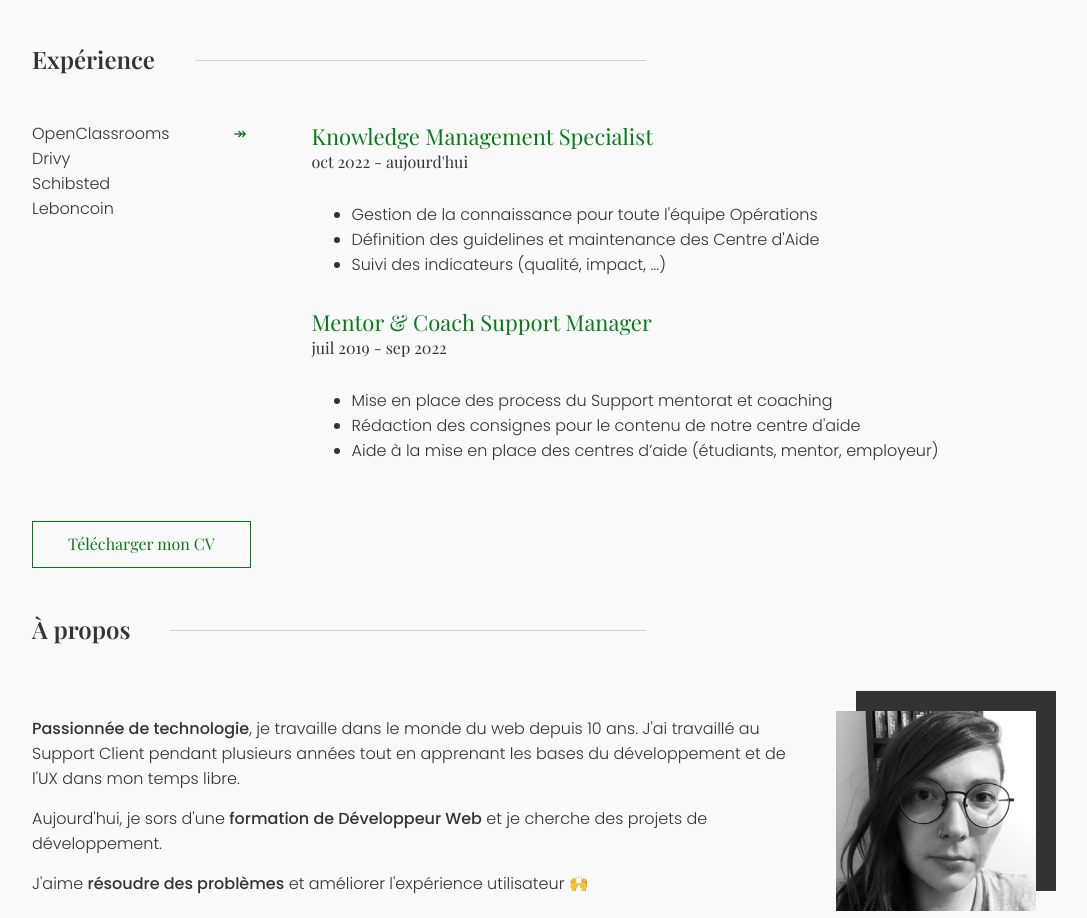
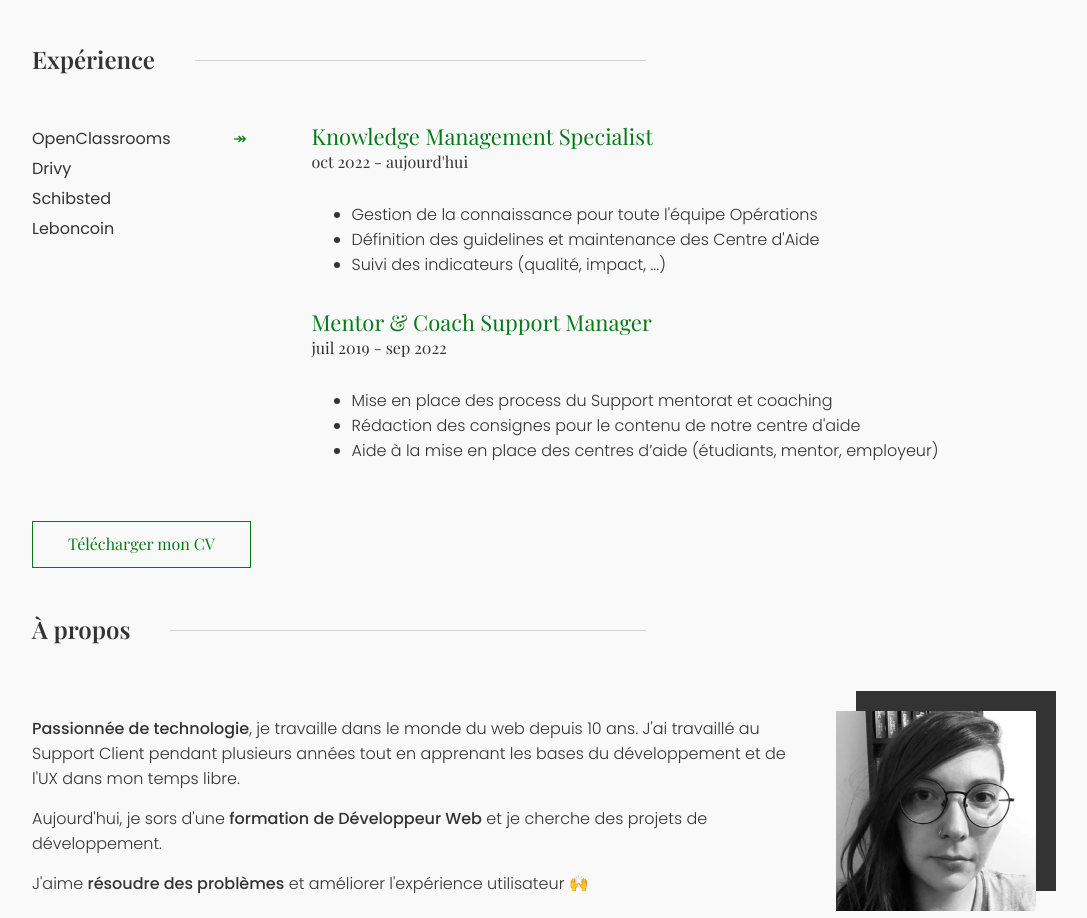
Before and after one commit to krauzeure/portfolio, a React (Create React App) app: page / in a window 1280 px wide. Shown: the part 1362-2280 px from the top of the page, without its empty margins (96-1183 px from the left). Built offline with nearby package versions, Linux system fonts and the light colour scheme.

Commit message:
Fixing the experience selector

```diff
--- a/src/Pages/Home/Home.css
+++ b/src/Pages/Home/Home.css
@@ -61,6 +61,11 @@
 
   .experience-selector ul {
     list-style-type: none;
+    font-weight: 400;
+  }
+
+  .experience-selector li {
+    margin: 5px 0;
   }
 
   .experience-item-arrow {
@@ -81,19 +86,19 @@
   }
 
   .experience-item-arrow-openclassrooms {
-    transform: translateY(0%);
+    transform: translateY(5px);
   }
 
   .experience-item-arrow-drivy {
-    transform: translateY(27.5px);
+    transform: translateY(30px);
   }
 
   .experience-item-arrow-schibsted {
-    transform: translateY(55px);
+    transform: translateY(60px);
   }
 
   .experience-item-arrow-leboncoin {
-    transform: translateY(82.5px);
+    transform: translateY(90px);
   }
 
   /* .resume-download img {
```
